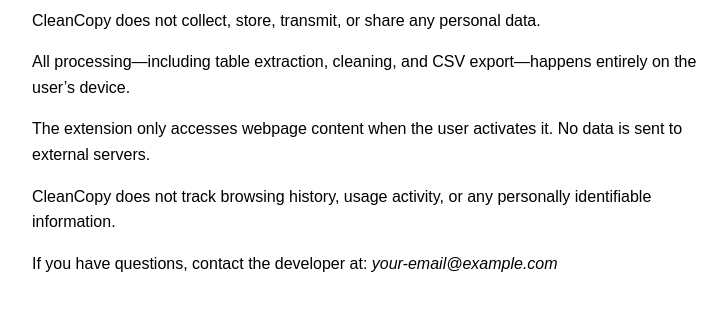
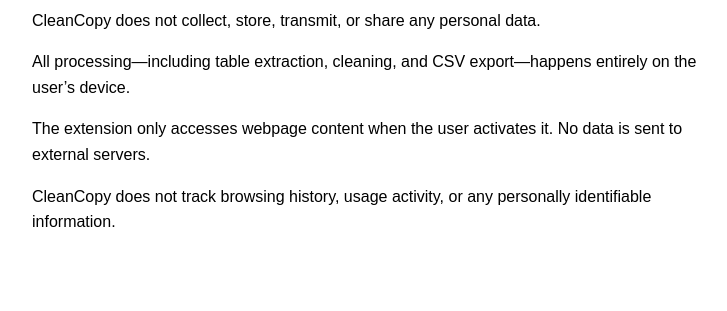
Before and after one commit to puneetsran/cleancopy-privacy-policy, a plain HTML site: page index.html in a window 1280 px wide. Shown: the part 105-416 px from the top of the page, without its empty margins (258-985 px from the left). Drawn offline with Linux system fonts and the light colour scheme.

Commit message:
Remove developer contact email from index.html
Removed contact information for the developer.

```diff
--- a/index.html
+++ b/index.html
@@ -14,6 +14,5 @@
   <p>All processing—including table extraction, cleaning, and CSV export—happens entirely on the user’s device.</p>
   <p>The extension only accesses webpage content when the user activates it. No data is sent to external servers.</p>
   <p>CleanCopy does not track browsing history, usage activity, or any personally identifiable information.</p>
-  <p>If you have questions, contact the developer at: <em>your-email@example.com</em></p>
 </body>
 </html>
```
